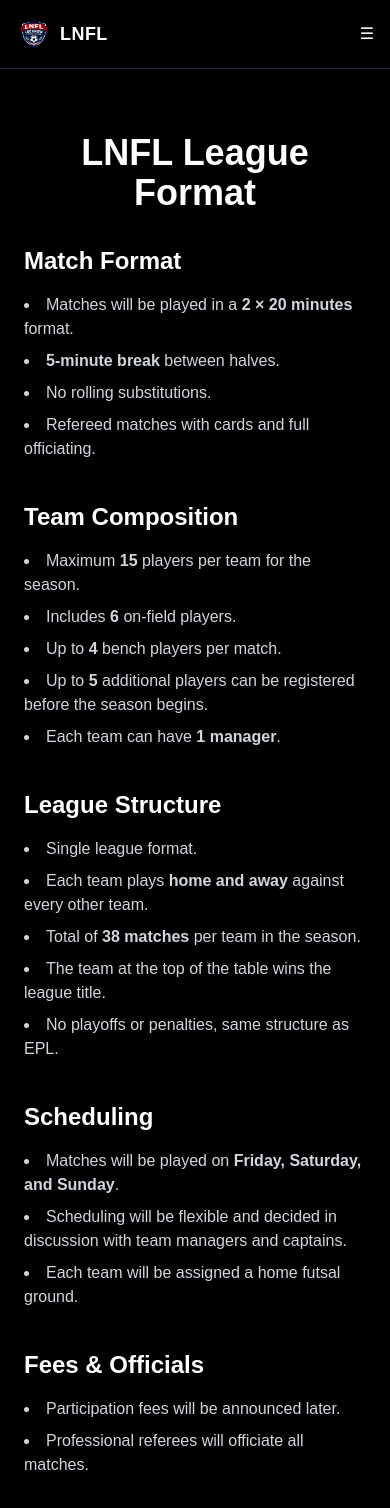
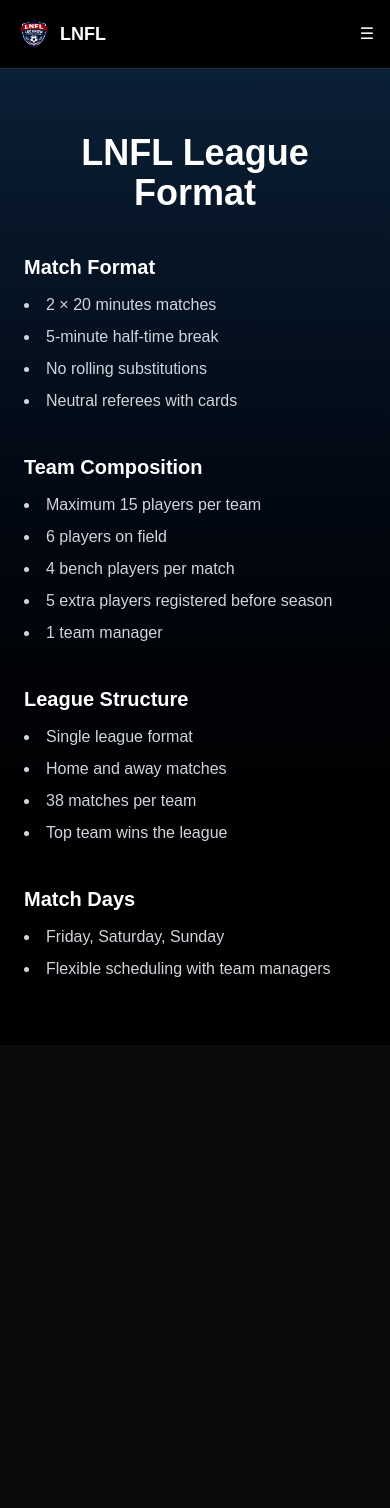
Before and after one commit to Starandstrip/lnfl-website, a Next.js app: page /format in a window 390 px wide. Shown: the top 1508 px of the page. After the commit the page ends 1045 px from the top, so only its background shows below. Built offline with nearby package versions, Linux system fonts and the light colour scheme.

Commit message:
Add age field and finalize header, format, and about pages

```diff
--- a/src/app/format/page.js
+++ b/src/app/format/page.js
@@ -1,104 +1,50 @@
 export default function LeagueFormatPage() {
   return (
-    <main className="min-h-screen bg-black text-white px-6 py-16">
+    <main className="min-h-screen bg-gradient-to-b from-[#0b1f35] to-black text-white px-6 py-16">
       <div className="max-w-4xl mx-auto">
-        <h1 className="text-4xl font-bold mb-8 text-center">
+        <h1 className="text-4xl font-bold mb-10 text-center">
           LNFL League Format
         </h1>
 
-        {/* Match Format */}
-        <section className="mb-10">
-          <h2 className="text-2xl font-semibold mb-4">Match Format</h2>
-          <ul className="list-disc list-inside space-y-2 text-gray-300">
-            <li>
-              Matches will be played in a <strong>2 × 20 minutes</strong> format.
-            </li>
-            <li>
-              <strong>5-minute break</strong> between halves.
-            </li>
-            <li>
-              No rolling substitutions.
-            </li>
-            <li>
-              Refereed matches with cards and full officiating.
-            </li>
-          </ul>
-        </section>
+        <section className="space-y-10 text-gray-300">
+          <div>
+            <h2 className="text-xl text-white font-semibold mb-3">Match Format</h2>
+            <ul className="list-disc list-inside space-y-2">
+              <li>2 × 20 minutes matches</li>
+              <li>5-minute half-time break</li>
+              <li>No rolling substitutions</li>
+              <li>Neutral referees with cards</li>
+            </ul>
+          </div>
 
-        {/* Team Composition */}
-        <section className="mb-10">
-          <h2 className="text-2xl font-semibold mb-4">Team Composition</h2>
-          <ul className="list-disc list-inside space-y-2 text-gray-300">
-            <li>
-              Maximum <strong>15</strong> players per team for the season.
-            </li>
-            <li>
-              Includes <strong>6</strong> on-field players.
-            </li>
-            <li>
-              Up to <strong>4</strong> bench players per match.
-            </li>
-            <li>
-              Up to <strong>5</strong> additional players can be registered
-              before the season begins.
-            </li>
-            <li>
-              Each team can have <strong>1 manager</strong>.
-            </li>
-          </ul>
-        </section>
+          <div>
+            <h2 className="text-xl text-white font-semibold mb-3">Team Composition</h2>
+            <ul className="list-disc list-inside space-y-2">
+              <li>Maximum 15 players per team</li>
+              <li>6 players on field</li>
+              <li>4 bench players per match</li>
+              <li>5 extra players registered before season</li>
+              <li>1 team manager</li>
+            </ul>
+          </div>
 
-        {/* League Structure */}
-        <section className="mb-10">
-          <h2 className="text-2xl font-semibold mb-4">League Structure</h2>
-          <ul className="list-disc list-inside space-y-2 text-gray-300">
-            <li>
-              Single league format.
-            </li>
-            <li>
-              Each team plays <strong>home and away</strong> against every other
-              team.
-            </li>
-            <li>
-              Total of <strong>38 matches</strong> per team in the season.
-            </li>
-            <li>
-              The team at the top of the table wins the league title.
-            </li>
-            <li>
-              No playoffs or penalties, same structure as EPL.
-            </li>
-          </ul>
-        </section>
+          <div>
+            <h2 className="text-xl text-white font-semibold mb-3">League Structure</h2>
+            <ul className="list-disc list-inside space-y-2">
+              <li>Single league format</li>
+              <li>Home and away matches</li>
+              <li>38 matches per team</li>
+              <li>Top team wins the league</li>
+            </ul>
+          </div>
 
-        {/* Scheduling */}
-        <section className="mb-10">
-          <h2 className="text-2xl font-semibold mb-4">Scheduling</h2>
-          <ul className="list-disc list-inside space-y-2 text-gray-300">
-            <li>
-              Matches will be played on <strong>Friday, Saturday, and Sunday</strong>.
-            </li>
-            <li>
-              Scheduling will be flexible and decided in discussion with team
-              managers and captains.
-            </li>
-            <li>
-              Each team will be assigned a home futsal ground.
-            </li>
-          </ul>
-        </section>
-
-        {/* Fees & Officials */}
-        <section>
-          <h2 className="text-2xl font-semibold mb-4">Fees & Officials</h2>
-          <ul className="list-disc list-inside space-y-2 text-gray-300">
-            <li>
-              Participation fees will be announced later.
-            </li>
-            <li>
-              Professional referees will officiate all matches.
-            </li>
-          </ul>
+          <div>
+            <h2 className="text-xl text-white font-semibold mb-3">Match Days</h2>
+            <ul className="list-disc list-inside space-y-2">
+              <li>Friday, Saturday, Sunday</li>
+              <li>Flexible scheduling with team managers</li>
+            </ul>
+          </div>
         </section>
       </div>
     </main>
--- a/src/app/register/page.js
+++ b/src/app/register/page.js
@@ -18,6 +18,7 @@ export default function RegisterPage() {
       type,
       firstName: form.firstName.value,
       lastName: form.lastName.value,
+      age: form.age.value,
       email: form.email.value,
       phone: form.phone.value,
       position: type === "individual" ? form.position?.value : null,
@@ -79,6 +80,7 @@ export default function RegisterPage() {
         <form onSubmit={handleSubmit} className="space-y-4">
           <input name="firstName" placeholder="First Name" required className="w-full border rounded px-4 py-2 text-black" />
           <input name="lastName" placeholder="Last Name" required className="w-full border rounded px-4 py-2 text-black" />
+          <input name="age" type="number" placeholder="Age" required className="w-full border rounded px-4 py-2 text-black" />
           <input name="email" type="email" placeholder="Email" required className="w-full border rounded px-4 py-2 text-black" />
           <input name="phone" placeholder="WhatsApp Number" required className="w-full border rounded px-4 py-2 text-black" />
           <input name="pincode" placeholder="Pincode" required className="w-full border rounded px-4 py-2 text-black" />
--- a/src/components/Header.js
+++ b/src/components/Header.js
@@ -2,87 +2,46 @@
 
 import Link from "next/link";
 import Image from "next/image";
+import { usePathname } from "next/navigation";
 import { useState } from "react";
 
 export default function Header() {
+  const pathname = usePathname();
   const [open, setOpen] = useState(false);
+
+  const linkClass = (path) =>
+    pathname === path
+      ? "text-white border-b-2 border-[#c8102e] pb-1"
+      : "text-gray-300 hover:text-white";
 
   return (
     <header className="bg-black border-b border-gray-800">
       <div className="max-w-7xl mx-auto px-4 py-4 flex items-center justify-between">
-
-        {/* Logo */}
         <Link href="/" className="flex items-center gap-2">
-          <Image
-            src="/lnfl-logo.png"
-            alt="LNFL Logo"
-            width={36}
-            height={36}
-            priority
-          />
-          <span className="text-white text-lg font-bold tracking-wide">
-            LNFL
-          </span>
+          <Image src="/lnfl-logo.png" alt="LNFL Logo" width={36} height={36} />
+          <span className="text-white text-lg font-bold">LNFL</span>
         </Link>
 
-        {/* Desktop Nav */}
+        {/* Desktop */}
         <nav className="hidden md:flex items-center gap-6 text-sm font-medium">
-          <Link href="/" className="text-gray-300 hover:text-white">
-            Home
-          </Link>
-          <Link href="/about" className="text-gray-300 hover:text-white">
-            About
-          </Link>
-          <Link href="/format" className="text-gray-300 hover:text-white">
-            League Format
-          </Link>
-          <Link
-            href="/register"
-            className="bg-[#c8102e] hover:bg-red-700 text-white px-4 py-2 rounded"
-          >
+          <Link href="/" className={linkClass("/")}>Home</Link>
+          <Link href="/about" className={linkClass("/about")}>About</Link>
+          <Link href="/format" className={linkClass("/format")}>League Format</Link>
+          <Link href="/register" className="bg-[#c8102e] text-white px-4 py-2 rounded">
             Register
           </Link>
         </nav>
 
-        {/* Mobile Menu Button */}
-        <button
-          onClick={() => setOpen(!open)}
-          className="md:hidden text-white focus:outline-none"
-          aria-label="Toggle menu"
-        >
-          ☰
-        </button>
+        {/* Mobile */}
+        <button onClick={() => setOpen(!open)} className="md:hidden text-white">☰</button>
       </div>
 
-      {/* Mobile Menu */}
       {open && (
         <div className="md:hidden bg-black border-t border-gray-800 px-4 py-4 space-y-4">
-          <Link
-            href="/"
-            className="block text-gray-300 hover:text-white"
-            onClick={() => setOpen(false)}
-          >
-            Home
-          </Link>
-          <Link
-            href="/about"
-            className="block text-gray-300 hover:text-white"
-            onClick={() => setOpen(false)}
-          >
-            About
-          </Link>
-          <Link
-            href="/format"
-            className="block text-gray-300 hover:text-white"
-            onClick={() => setOpen(false)}
-          >
-            League Format
-          </Link>
-          <Link
-            href="/register"
-            className="block bg-[#c8102e] hover:bg-red-700 text-white px-4 py-2 rounded text-center"
-            onClick={() => setOpen(false)}
-          >
+          <Link href="/" className={linkClass("/")} onClick={() => setOpen(false)}>Home</Link>
+          <Link href="/about" className={linkClass("/about")} onClick={() => setOpen(false)}>About</Link>
+          <Link href="/format" className={linkClass("/format")} onClick={() => setOpen(false)}>League Format</Link>
+          <Link href="/register" className="block bg-[#c8102e] text-white px-4 py-2 rounded text-center" onClick={() => setOpen(false)}>
             Register
           </Link>
         </div>
```
Also changed, not shown: src/app/about/page.js (+20 -29 lines).
